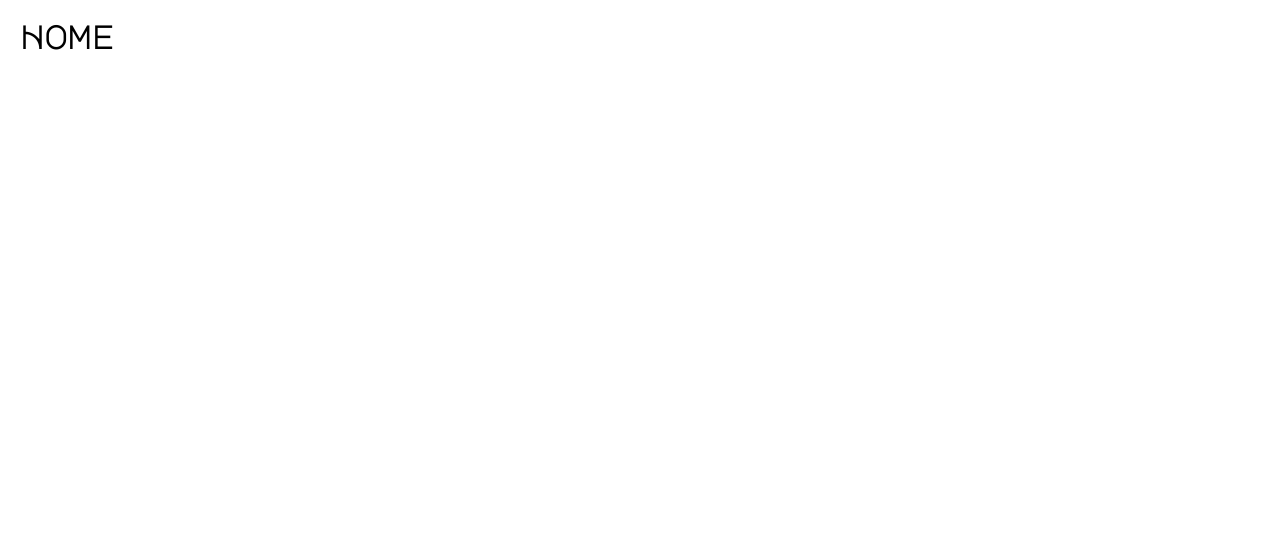
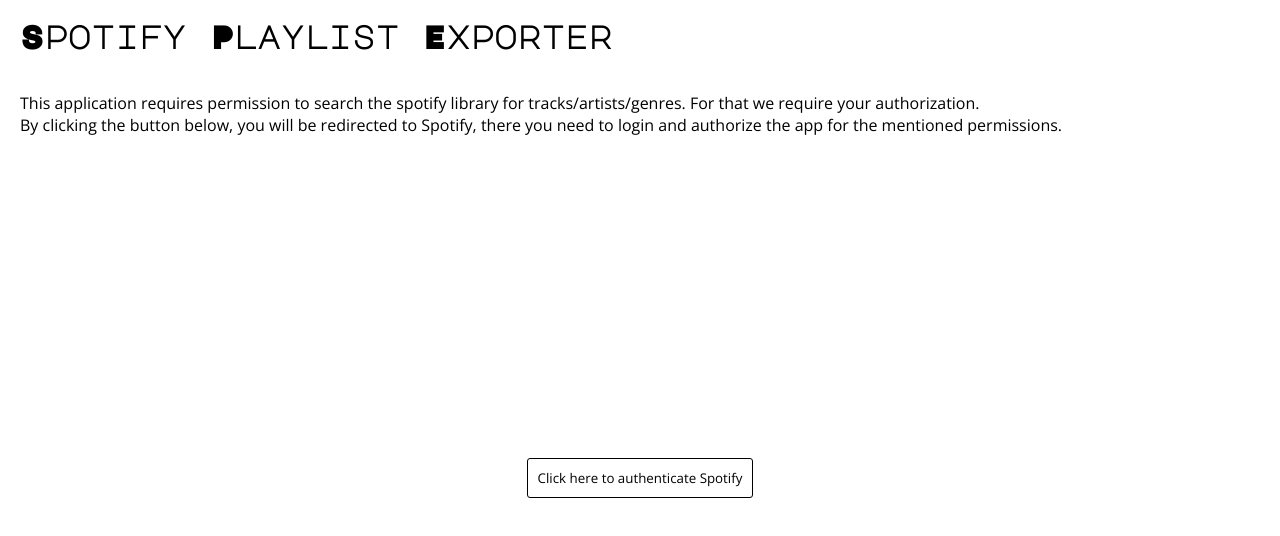
Before and after one commit to TSpierings/spotify-playlist-exporter, a React (Create React App) app: page / in a window 1280 px wide. Shown: the top 536 px of the page. Built offline with nearby package versions, Linux system fonts and the light colour scheme.

Commit message:
Add authentication code

```diff
--- a/src/App.scss
+++ b/src/App.scss
@@ -7,3 +7,16 @@
   margin: 0;
   padding: 20px;
 }
+
+button {
+  border: 1px solid black;
+  border-radius: 3px;
+  background-color: white;
+  padding: 10px;
+  cursor: pointer;
+  transition: linear 100ms background-color;
+
+  &:hover {
+    background-color: darken($color: white, $amount: 5);
+  }
+}
--- /dev/null
+++ b/src/api/authentication.ts
@@ -0,0 +1,17 @@
+/**
+ * All authentication constants necessary for Spotify's authentication API.
+ */
+export const AuthenticationDetails = {
+  uri: 'https://accounts.spotify.com/authorize',
+  clientId: '77d8475d33b74e52880600e79e98691d',
+  responseType: 'token',
+  redirectUri: 'http://localhost:3000/authenticate',
+  scopes: 'user-read-private'
+}
+
+/**
+ * A redirect to Spotify's authenticate URI with the necessary authentication details.
+ */
+export function authenticate() {
+  window.location.href = `${AuthenticationDetails.uri}?client_id=${AuthenticationDetails.clientId}&response_type=${AuthenticationDetails.responseType}&redirect_uri=${AuthenticationDetails.redirectUri}&scopes=${AuthenticationDetails.scopes}`;
+}
--- /dev/null
+++ b/src/components/home/home.scss
@@ -0,0 +1,33 @@
+.content {
+  display: flex;
+  flex-direction: column;
+  min-height: 100vh;
+
+  header {
+    h1 {
+      margin: 0;
+      padding: 20px;
+    }
+  }
+
+  section {
+    display: flex;
+    flex-direction: column;
+
+    p {
+      margin: 0;
+      padding: 0;
+    }
+  }
+
+  .info {
+    justify-content: center;
+    padding: 20px;
+  }
+
+  .authorization {
+    align-items: center;
+    justify-content: center;
+    flex: 1;
+  }
+}
--- a/src/components/home/home.tsx
+++ b/src/components/home/home.tsx
@@ -1,7 +1,20 @@
 import React from 'react';
+import { authenticate } from '../../api/authentication';
+import './home.scss';
 
 export class Home extends React.Component<{}, {}> {
   render() {
-    return <h1>Home</h1>;
+    return <div className="content">
+      <header>
+        <h1>Spotify Playlist Exporter</h1>
+      </header>
+      <section className="info">
+        <p>This application requires permission to search the spotify library for tracks/artists/genres. For that we require your authorization.</p>
+        <p>By clicking the button below, you will be redirected to Spotify, there you need to login and authorize the app for the mentioned permissions.</p>
+      </section>
+      <section className="authorization">
+        <button onClick={() => authenticate()}>Click here to authenticate Spotify</button>
+      </section>
+    </div>;
   }
 }
```
